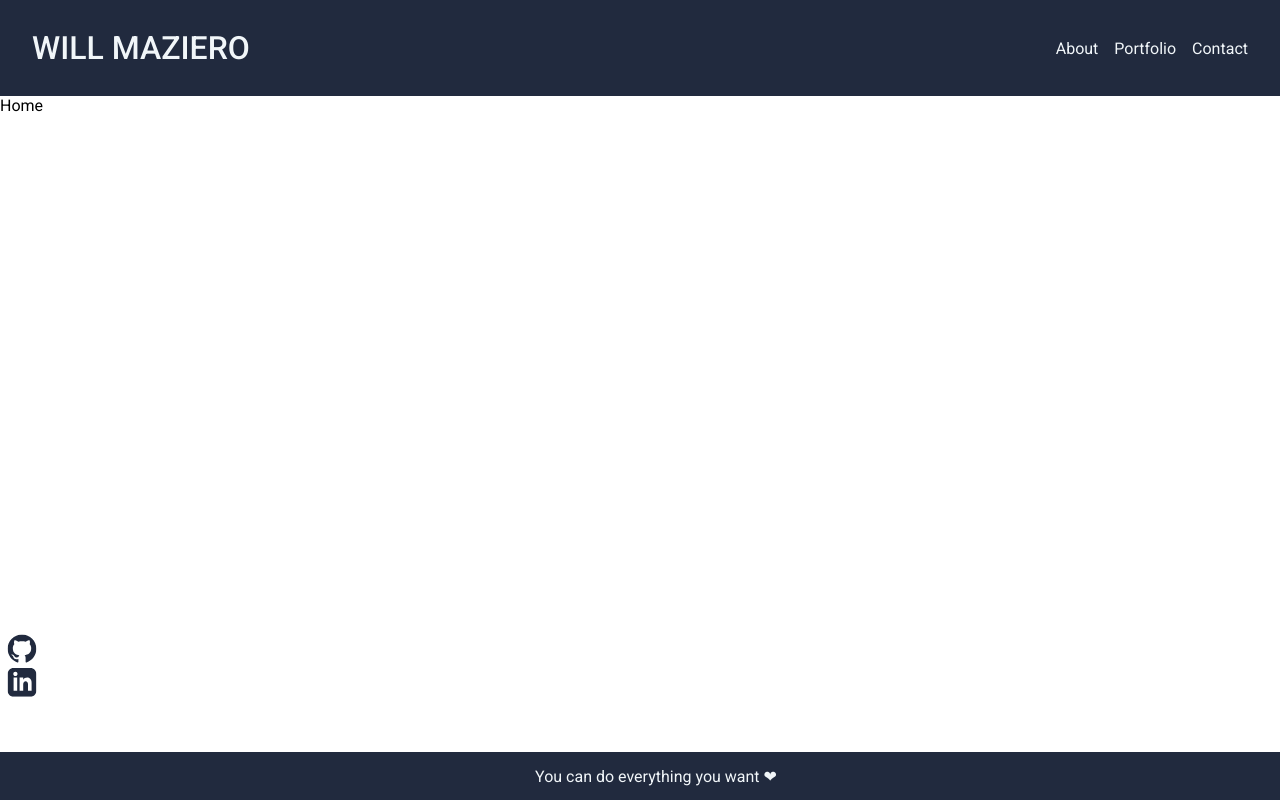
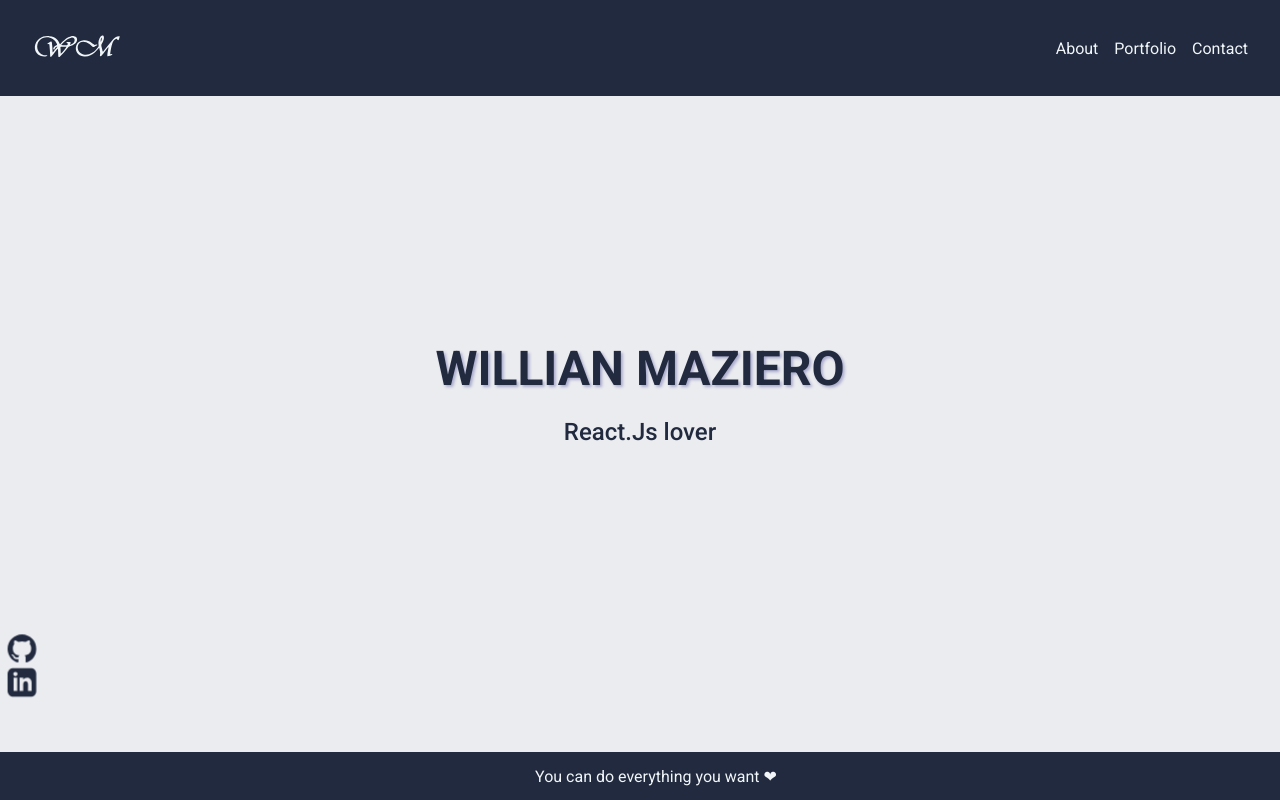
Before and after one commit to oMazzi/willianmaziero, a React (Create React App) app: page /willmaziero in a window 1280 px wide. Built offline with nearby package versions, Linux system fonts and the light colour scheme.

Commit message:
home page 90%

```diff
--- a/public/index.html
+++ b/public/index.html
@@ -1,14 +1,12 @@
 <!DOCTYPE html>
 <html lang="en">
+
 <head>
   <meta charset="utf-8" />
   <link rel="icon" href="%PUBLIC_URL%/favicon.ico" />
   <meta name="viewport" content="width=device-width, initial-scale=1" />
   <meta name="theme-color" content="#000000" />
-    <meta
-      name="description"
-      content="Web site created using create-react-app"
-    />
+  <meta name="Porfolio Willian Maziero" content="Web site created using create-react-app" />
   <link rel="apple-touch-icon" href="%PUBLIC_URL%/logo192.png" />
   <!--
       manifest.json provides metadata used when your web app is installed on a
@@ -26,6 +24,7 @@
     -->
   <title>React App</title>
 </head>
+
 <body>
   <noscript>You need to enable JavaScript to run this app.</noscript>
   <div id="root"></div>
@@ -40,4 +39,5 @@
       To create a production bundle, use `npm run build` or `yarn build`.
     -->
 </body>
+
 </html>
--- a/src/App.module.css
+++ b/src/App.module.css
@@ -11,4 +11,5 @@
 
 .app {
   height: 100vh;
+  background-color: #EBECF0;
 }
--- a/src/components/Header.js
+++ b/src/components/Header.js
@@ -1,6 +1,7 @@
 import React from 'react';
 import { Link } from 'react-router-dom';
 import styles from './Header.module.css';
+import { ReactComponent as Logo } from '../assets/logo.svg';
 
 const Header = () => {
   return (
@@ -11,7 +12,7 @@ const Header = () => {
           to={'/willmaziero'}
           aria-label="Will Maziero"
         >
-          WILL MAZIERO
+          <Logo />
         </Link>
       </div>
       <div className={styles.info}>
--- a/src/components/Header.module.css
+++ b/src/components/Header.module.css
@@ -24,6 +24,7 @@
   padding: 5px 0;
   position: relative;
   transition: all 0.3s ease-in-out;
+  margin-left: 1rem;
 }
 
 .info a:before{
@@ -46,9 +47,6 @@
   width: 100%;
 }
 
-
-
-
-.info a {
-  margin-left: 1rem;
+.info a::before .active {
+  width: 100%;
 }
--- a/src/components/Home.js
+++ b/src/components/Home.js
@@ -1,7 +1,39 @@
-import React from 'react';
+import React, { useEffect, useState } from 'react';
+import styles from './Home.module.css';
 
 const Home = () => {
-  return <div>Home</div>;
+  const [currentPhraseIndex, setCurrentPhraseIndex] = useState(1);
+  const [currentPhrase, setCurrentPhrase] = useState(
+    'I am a Front End Developer',
+  );
+
+  useEffect(() => {
+    const typePhrase = () => {
+      const phrases = [
+        'I am a Front End Developer',
+        'React.Js lover',
+        'Your ideas deserve to live.',
+      ];
+      setCurrentPhrase(phrases[currentPhraseIndex]);
+      if (currentPhraseIndex < phrases.length - 1)
+        setCurrentPhraseIndex(currentPhraseIndex + 1);
+    };
+
+    const typeInterval = setInterval(typePhrase, 3500);
+
+    return () => {
+      clearInterval(typeInterval);
+    };
+  }, [currentPhraseIndex]);
+
+  return (
+    <section className={styles.container}>
+      <p className={styles.title}>WILLIAN MAZIERO</p>
+      <p className={`${styles.phrase} ${styles.animeShowUp}`}>
+        {currentPhrase}
+      </p>
+    </section>
+  );
 };
 
 export default Home;
--- /dev/null
+++ b/src/components/Home.module.css
@@ -0,0 +1,34 @@
+.container {
+  display: grid;
+  height: 38rem;
+  grid-template-columns: 1fr;
+  grid-template-rows: 1fr 1fr;
+  place-items: center;
+}
+
+.title {
+  font-size: 3rem;
+  padding-top: 15rem;
+  color: #212A3E;
+  font-weight: 700;
+  text-shadow: 2px 2px 3px rgba(24, 23, 127, 0.3);
+}
+
+.phrase {
+  font-size: 1.5rem;
+  padding-bottom: 15rem;
+  color: #212A3E;
+  font-weight: 500;
+}
+
+.animeShowUp {
+  opacity: 0;
+  transform: translateY(-20px);
+  animation: animeShowUp 1s forwards;
+}
+
+@keyframes animeShowUp {
+  to{
+    opacity: 1;
+    transform: initial;
+  }}
```
Also changed, not shown: src/assets/logo.svg (added). Lines whose indentation alone changed are shown as unchanged.
